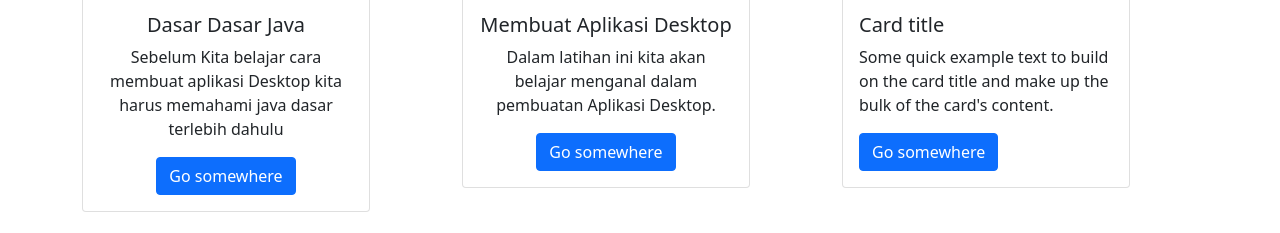
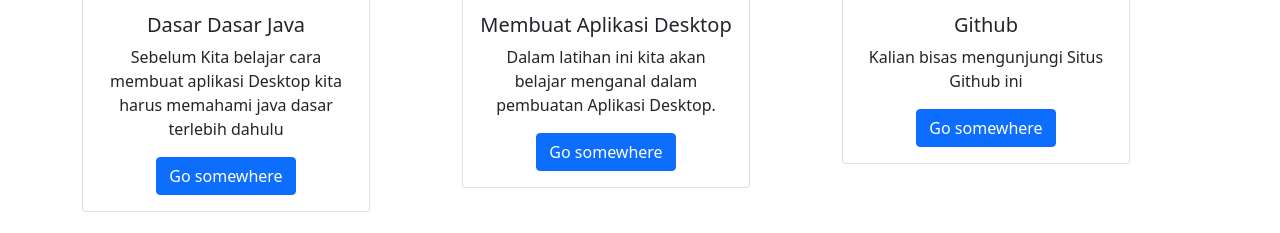
Before and after one commit to kinje-29/webtutojava, a plain HTML site: page index.html in a window 1280 px wide. Shown: the part 1588-1821 px from the top of the page. Drawn offline with nearby package versions, Linux system fonts and the light colour scheme.

Commit message:
perubahan data

```diff
--- a/index.html
+++ b/index.html
@@ -144,10 +144,10 @@
     <div class="col-4">
       <div class="card" style="width: 18rem;">
         <img src="..." class="card-img-top" alt="...">
-        <div class="card-body">
-          <h5 class="card-title">Card title</h5>
-          <p class="card-text">Some quick example text to build on the card title and make up the bulk of the card's content.</p>
-          <a href="#" class="btn btn-primary">Go somewhere</a>
+        <div class="card-body text-center">
+          <h5 class="card-title">Github</h5>
+          <p class="card-text">Kalian bisas mengunjungi Situs Github ini</p>
+          <a href="https://github.com/kinje-29" class="btn btn-primary">Go somewhere</a>
         </div>
       </div>
     </div>
```
